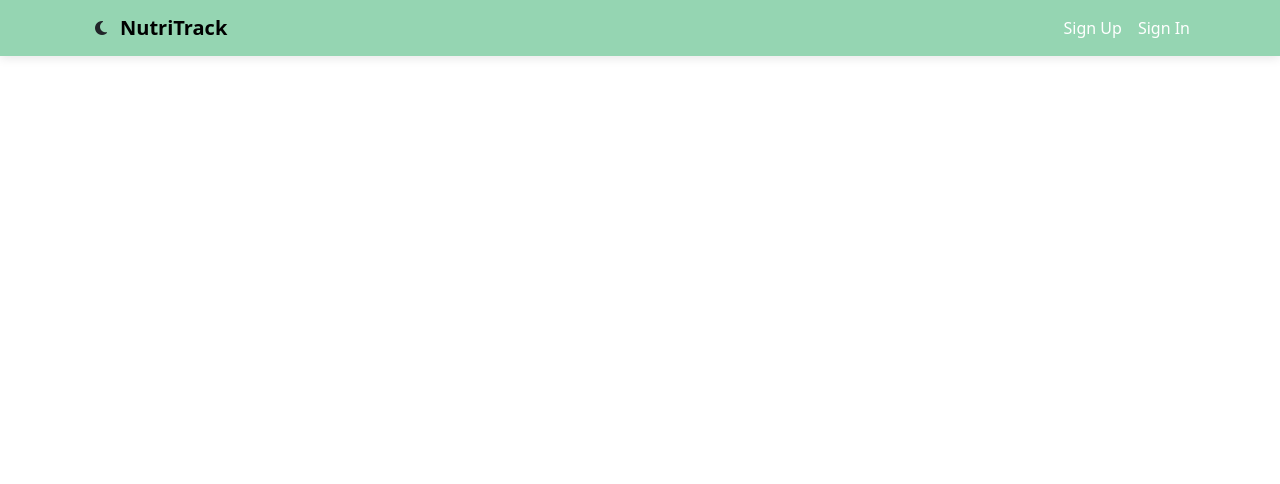
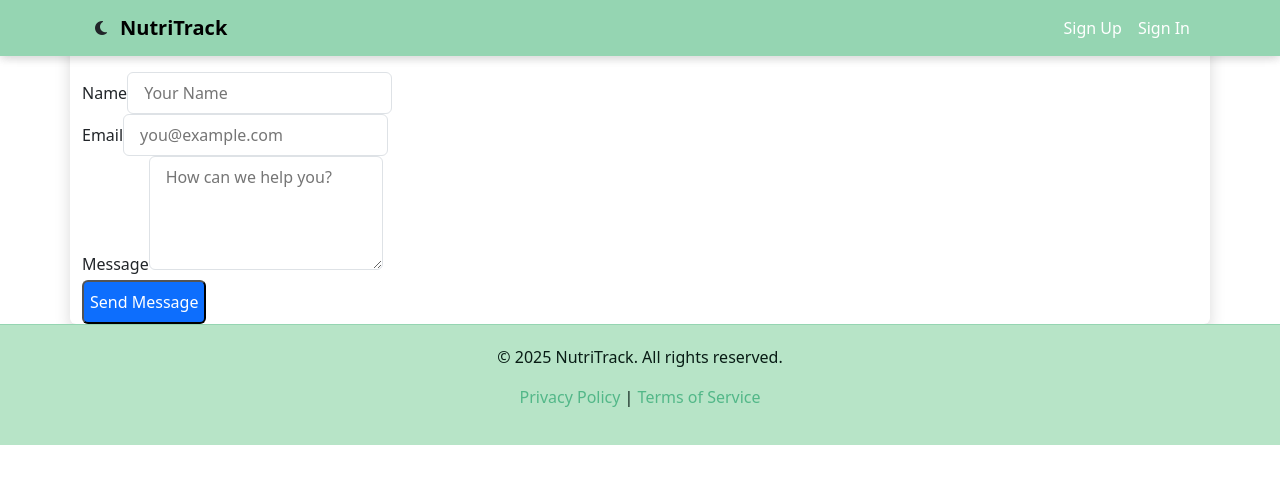
Before and after one commit to AshrayVB30/NutriTrack, a React (Vite) app in the folder frontend/: page /contact in a window 1280 px wide. Shown: the top 484 px of the page. Built offline with nearby package versions, Linux system fonts and the light colour scheme.

Commit message:
added contact page and corrected with the error.

```diff
--- a/frontend/src/App.jsx
+++ b/frontend/src/App.jsx
@@ -10,6 +10,7 @@ import Profile from "./Components/Profile";
 import Welcome from "./Components/Welcome";
 import TermsOfService from "./Components/TermsOfService"
 import PrivacyPolicy from "./Components/PrivacyPolicy";
+import Contact from "./Components/Contact";
 
 function App() {
   return (
@@ -24,6 +25,7 @@ function App() {
           <Route path="/welcome" element={<Welcome />} />
           <Route path="/terms" element={<TermsOfService />} />
           <Route path="/privacy-policy" element={<PrivacyPolicy />} />
+          <Route path="/contact" element={<Contact />} />
         </Routes>
       </Router>
     </GoogleOAuthProvider>
--- /dev/null
+++ b/frontend/src/Components/Contact.jsx
@@ -0,0 +1,62 @@
+// Contact.jsx
+import React from "react";
+import Navbar from "./Navbar";
+import Footer from "./Footer";
+
+const Contact = () => {
+  return (
+    <>
+      <Navbar />
+      <div className="container mx-auto my-10 p-6 max-w-lg bg-white rounded shadow">
+        <h1 className="text-2xl font-bold mb-4 text-center">Contact Us</h1>
+        <form className="space-y-4">
+          <div>
+            <label htmlFor="name" className="block font-medium mb-1">
+              Name
+            </label>
+            <input
+              type="text"
+              id="name"
+              name="name"
+              className="w-full border rounded px-3 py-2"
+              placeholder="Your Name"
+            />
+          </div>
+          <div>
+            <label htmlFor="email" className="block font-medium mb-1">
+              Email
+            </label>
+            <input
+              type="email"
+              id="email"
+              name="email"
+              className="w-full border rounded px-3 py-2"
+              placeholder="you@example.com"
+            />
+          </div>
+          <div>
+            <label htmlFor="message" className="block font-medium mb-1">
+              Message
+            </label>
+            <textarea
+              id="message"
+              name="message"
+              rows="4"
+              className="w-full border rounded px-3 py-2"
+              placeholder="How can we help you?"
+            ></textarea>
+          </div>
+          <button
+            type="submit"
+            className="w-full bg-primary text-white font-semibold py-2 rounded hover:opacity-90"
+          >
+            Send Message
+          </button>
+        </form>
+      </div>
+      <Footer />
+    </>
+  );
+};
+
+export default Contact;
```
